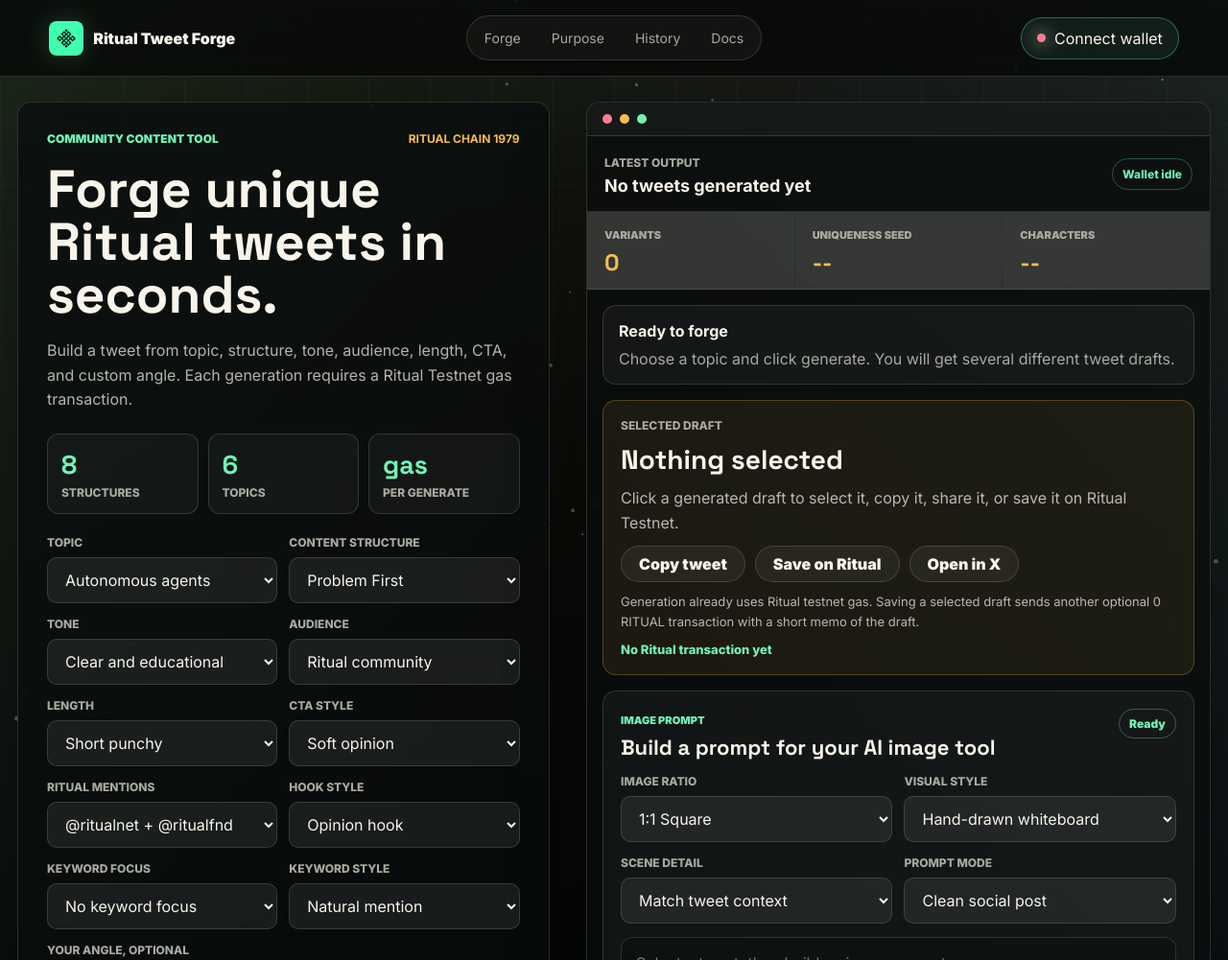
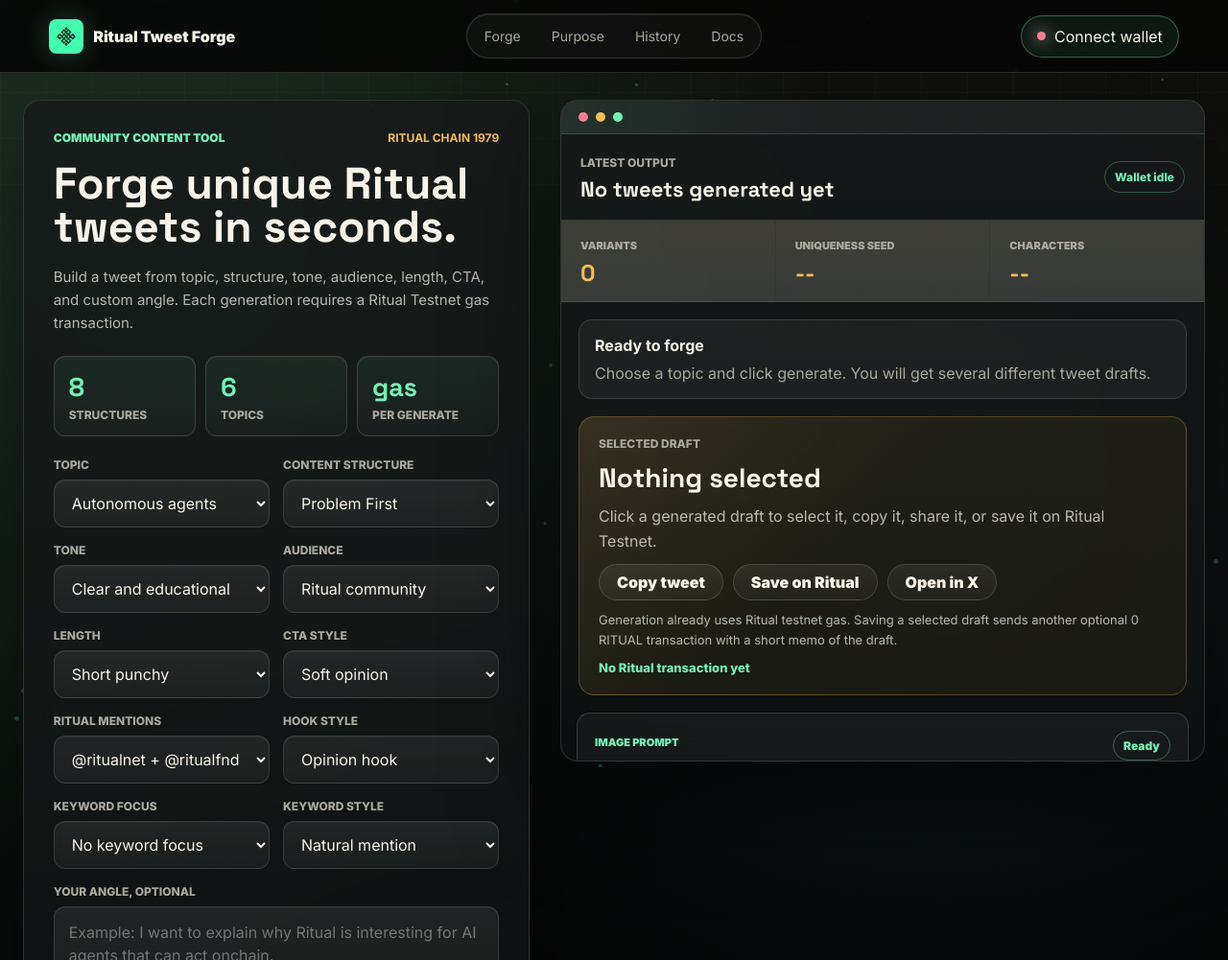
Before and after one commit to kamaledeng/Ritual-Tweet-Forge, a website: page index.html in a window 1280 px wide. Shown: the top 1001 px of the page at 96% size. Drawn offline with Linux system fonts and the light colour scheme.

Commit message:
Polish premium forge layout

```diff
--- a/styles.css
+++ b/styles.css
@@ -12,7 +12,7 @@
   --blue: #75d8ff;
   --rose: #ff7d91;
   --ink: #090b0b;
-  --shadow: 0 28px 90px rgba(0, 0, 0, 0.5);
+  --shadow: 0 34px 110px rgba(0, 0, 0, 0.56);
 }
 
 * {
@@ -27,9 +27,10 @@ body {
   min-width: 320px;
   margin: 0;
   background:
-    linear-gradient(118deg, rgba(114, 241, 181, 0.1) 0%, transparent 34%),
-    linear-gradient(245deg, rgba(117, 216, 255, 0.1) 0%, transparent 38%),
-    linear-gradient(180deg, rgba(245, 189, 81, 0.06) 0%, transparent 42%),
+    radial-gradient(circle at 18% 12%, rgba(114, 241, 181, 0.12), transparent 28%),
+    radial-gradient(circle at 76% 22%, rgba(117, 216, 255, 0.08), transparent 30%),
+    linear-gradient(118deg, rgba(114, 241, 181, 0.08) 0%, transparent 34%),
+    linear-gradient(180deg, rgba(245, 189, 81, 0.045) 0%, transparent 42%),
     #050606;
   color: var(--text);
   font-family: Inter, system-ui, sans-serif;
@@ -43,9 +44,9 @@ body::before {
   pointer-events: none;
   content: "";
   background-image:
-    linear-gradient(rgba(255, 255, 255, 0.035) 1px, transparent 1px),
-    linear-gradient(90deg, rgba(255, 255, 255, 0.035) 1px, transparent 1px);
-  background-size: 64px 64px;
+    linear-gradient(rgba(255, 255, 255, 0.026) 1px, transparent 1px),
+    linear-gradient(90deg, rgba(255, 255, 255, 0.026) 1px, transparent 1px);
+  background-size: 48px 48px;
   mask-image: linear-gradient(to bottom, black, transparent 80%);
 }
 
@@ -71,7 +72,7 @@ button {
   z-index: -1;
   width: 100%;
   height: 100%;
-  opacity: 0.84;
+  opacity: 0.58;
 }
 
 .site-header {
@@ -82,10 +83,10 @@ button {
   grid-template-columns: 1fr auto 1fr;
   align-items: center;
   gap: 22px;
-  padding: 16px clamp(18px, 4vw, 52px);
+  padding: 14px clamp(18px, 4vw, 58px);
   border-bottom: 1px solid var(--line);
-  background: rgba(5, 6, 6, 0.72);
-  backdrop-filter: blur(20px);
+  background: rgba(5, 6, 6, 0.82);
+  backdrop-filter: blur(24px);
 }
 
 .brand,
@@ -129,7 +130,8 @@ button {
   padding: 5px;
   border: 1px solid var(--line);
   border-radius: 999px;
-  background: rgba(255, 255, 255, 0.04);
+  background: rgba(255, 255, 255, 0.035);
+  box-shadow: inset 0 1px 0 rgba(255, 255, 255, 0.06);
 }
 
 .nav-links a {
@@ -179,32 +181,34 @@ button {
 .signal-band,
 .agents-section,
 .records-section {
-  width: min(1320px, calc(100% - 36px));
+  width: min(1660px, calc(100% - 48px));
   margin: 0 auto;
   scroll-margin-top: 96px;
 }
 
 .arena-shell {
   display: grid;
-  grid-template-columns: minmax(420px, 0.92fr) minmax(520px, 1.08fr);
+  grid-template-columns: minmax(500px, 0.88fr) minmax(660px, 1.12fr);
   align-items: stretch;
-  gap: clamp(18px, 3vw, 42px);
+  gap: clamp(18px, 2.5vw, 34px);
   min-height: calc(100vh - 76px);
-  padding: 26px 0 38px;
+  padding: 28px 0 42px;
 }
 
 .command-panel,
 .result-console {
-  border: 1px solid var(--line);
-  border-radius: 14px;
-  background: rgba(10, 13, 13, 0.78);
-  box-shadow: 0 24px 80px rgba(0, 0, 0, 0.34);
-  backdrop-filter: blur(22px);
+  border: 1px solid rgba(248, 244, 233, 0.13);
+  border-radius: 18px;
+  background:
+    linear-gradient(180deg, rgba(255, 255, 255, 0.055), rgba(255, 255, 255, 0.018)),
+    rgba(8, 11, 11, 0.86);
+  box-shadow: var(--shadow);
+  backdrop-filter: blur(24px);
 }
 
 .command-panel {
   align-self: start;
-  padding: clamp(20px, 3vw, 30px);
+  padding: clamp(22px, 2.4vw, 34px);
 }
 
 .panel-kicker {
@@ -230,14 +234,15 @@ h2 {
 
 h1 {
   max-width: 620px;
-  font-size: clamp(38px, 4.3vw, 62px);
-  line-height: 1;
+  font-size: clamp(38px, 3.6vw, 58px);
+  line-height: 0.98;
 }
 
 .intro {
+  max-width: 620px;
   margin: 18px 0 0;
   color: var(--soft);
-  font-size: 16px;
+  font-size: 15px;
   line-height: 1.6;
 }
 
@@ -249,10 +254,12 @@ h1 {
 }
 
 .hero-metrics div {
-  padding: 14px;
+  padding: 14px 15px;
   border: 1px solid var(--line);
   border-radius: 12px;
-  background: rgba(255, 255, 255, 0.045);
+  background:
+    linear-gradient(180deg, rgba(114, 241, 181, 0.075), rgba(255, 255, 255, 0.025));
+  box-shadow: inset 0 1px 0 rgba(255, 255, 255, 0.055);
 }
 
 .hero-metrics strong {
@@ -294,7 +301,7 @@ h1 {
 
 .battle-form {
   display: grid;
-  gap: 14px;
+  gap: 16px;
   margin-top: 22px;
 }
 
@@ -347,11 +354,13 @@ input[type="range"] {
 
 textarea,
 select {
-  border: 1px solid var(--line);
-  border-radius: 10px;
-  background: rgba(255, 255, 255, 0.07);
+  border: 1px solid rgba(248, 244, 233, 0.13);
+  border-radius: 12px;
+  background:
+    linear-gradient(180deg, rgba(255, 255, 255, 0.075), rgba(255, 255, 255, 0.045));
   color: var(--text);
   outline: none;
+  box-shadow: inset 0 1px 0 rgba(255, 255, 255, 0.045);
 }
 
 textarea {
@@ -362,7 +371,7 @@ textarea {
 }
 
 select {
-  min-height: 48px;
+  min-height: 50px;
   padding: 0 14px;
 }
 
@@ -384,7 +393,7 @@ select:focus {
 .form-grid {
   display: grid;
   grid-template-columns: repeat(2, minmax(0, 1fr));
-  gap: 12px;
+  gap: 14px;
 }
 
 .action-row {
@@ -405,13 +414,14 @@ select:focus {
 .primary-action {
   background: linear-gradient(135deg, var(--green), var(--gold));
   color: #08100c;
-  box-shadow: 0 20px 48px rgba(114, 241, 181, 0.18);
+  box-shadow: 0 20px 54px rgba(114, 241, 181, 0.24);
 }
 
 .ghost-action,
 .share-link {
   border: 1px solid var(--line);
-  background: rgba(255, 255, 255, 0.055);
+  background:
+    linear-gradient(180deg, rgba(255, 255, 255, 0.07), rgba(255, 255, 255, 0.035));
 }
 
 .compact {
@@ -435,15 +445,20 @@ select:focus {
 
 .result-console {
   align-self: start;
-  overflow: hidden;
+  overflow: auto;
+  position: sticky;
+  top: 86px;
+  max-height: calc(100vh - 110px);
 }
 
 .console-top {
   display: flex;
   gap: 8px;
-  padding: 12px 16px;
+  padding: 12px 18px;
   border-bottom: 1px solid var(--line);
-  background: rgba(255, 255, 255, 0.04);
+  background:
+    linear-gradient(90deg, rgba(114, 241, 181, 0.08), transparent 38%),
+    rgba(255, 255, 255, 0.035);
 }
 
 .console-top span {
@@ -464,7 +479,7 @@ select:focus {
 .console-header {
   justify-content: space-between;
   gap: 18px;
-  padding: 16px 18px;
+  padding: 18px 20px;
   border-bottom: 1px solid var(--line);
 }
 
@@ -473,7 +488,8 @@ select:focus {
   margin-top: 5px;
   overflow: hidden;
   color: var(--text);
-  font-size: 18px;
+  font-family: "Space Grotesk", Inter, sans-serif;
+  font-size: 22px;
   -webkit-line-clamp: 2;
   -webkit-box-orient: vertical;
 }
@@ -497,8 +513,9 @@ select:focus {
 }
 
 .telemetry-grid div {
-  padding: 12px 18px;
-  background: rgba(255, 255, 255, 0.035);
+  padding: 14px 20px;
+  background:
+    linear-gradient(180deg, rgba(245, 189, 81, 0.055), rgba(255, 255, 255, 0.025));
 }
 
 .telemetry-grid small {
@@ -557,27 +574,33 @@ select:focus {
 
 .tweet-output {
   display: grid;
-  gap: 12px;
-  max-height: 500px;
+  gap: 14px;
+  max-height: 42vh;
   overflow: auto;
-  padding: 16px;
+  padding: 18px;
 }
 
 .tweet-card {
   display: grid;
   gap: 12px;
-  padding: 18px;
+  padding: 18px 20px;
   border: 1px solid var(--line);
-  border-radius: 14px;
+  border-radius: 16px;
   background:
-    linear-gradient(180deg, rgba(255, 255, 255, 0.065), rgba(255, 255, 255, 0.035));
+    linear-gradient(135deg, rgba(114, 241, 181, 0.055), transparent 34%),
+    linear-gradient(180deg, rgba(255, 255, 255, 0.075), rgba(255, 255, 255, 0.035));
   cursor: pointer;
+  transition: transform 180ms ease, border-color 180ms ease, background 180ms ease, box-shadow 180ms ease;
 }
 
 .tweet-card.selected,
 .tweet-card:hover {
   border-color: rgba(114, 241, 181, 0.55);
-  background: rgba(114, 241, 181, 0.075);
+  background:
+    linear-gradient(135deg, rgba(114, 241, 181, 0.14), transparent 42%),
+    rgba(12, 30, 22, 0.72);
+  box-shadow: 0 18px 42px rgba(0, 0, 0, 0.22);
+  transform: translateY(-1px);
 }
 
 .tweet-card.copied-flash {
@@ -595,8 +618,8 @@ select:focus {
 .tweet-card p {
   margin: 0;
   color: var(--text);
-  font-size: 15px;
-  line-height: 1.62;
+  font-size: 15.5px;
+  line-height: 1.68;
   white-space: pre-wrap;
 }
 
@@ -649,11 +672,13 @@ meter::-webkit-meter-optimum-value {
 .judge-verdict {
   display: grid;
   gap: 10px;
-  margin: 0 16px 16px;
-  padding: 18px;
+  margin: 0 18px 18px;
+  padding: 20px;
   border: 1px solid rgba(245, 189, 81, 0.26);
-  border-radius: 14px;
-  background: rgba(245, 189, 81, 0.08);
+  border-radius: 16px;
+  background:
+    linear-gradient(135deg, rgba(245, 189, 81, 0.11), transparent 44%),
+    rgba(245, 189, 81, 0.055);
 }
 
 .judge-verdict strong {
@@ -1153,6 +1178,11 @@ meter::-webkit-meter-optimum-value {
   .arena-shell {
     min-height: auto;
   }
+
+  .result-console {
+    position: static;
+    max-height: none;
+  }
 }
 
 @media (max-width: 680px) {
```
